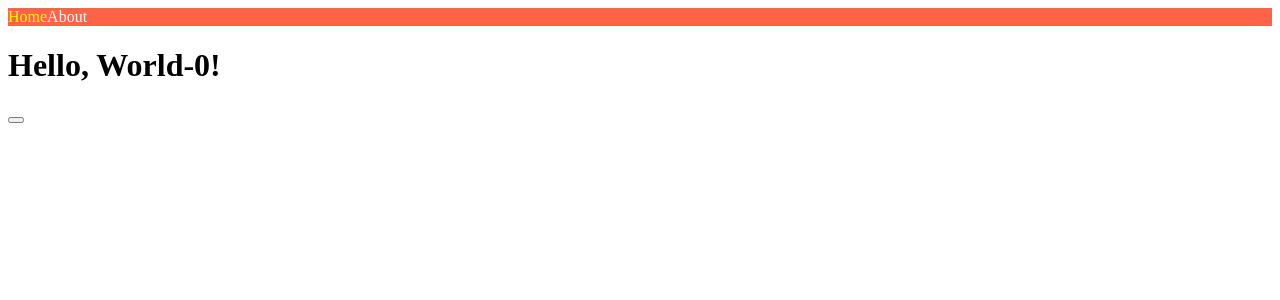
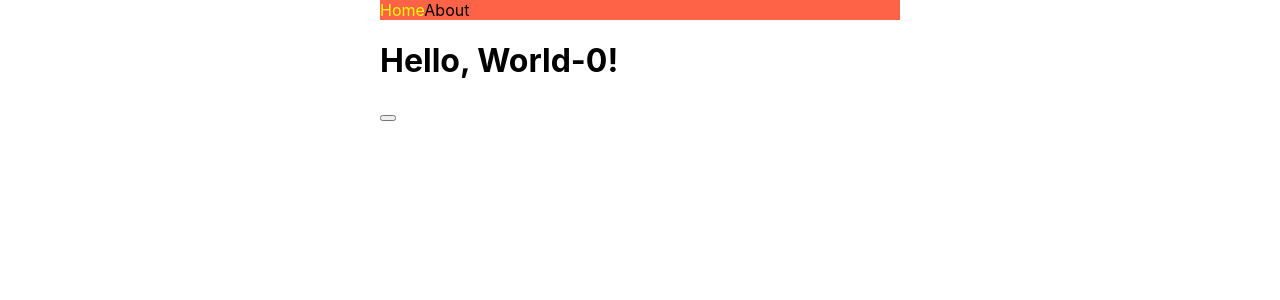
Before and after one commit to unsu0707/nextjs-app, a Next.js app: page / in a window 1280 px wide. Shown: the top 300 px of the page. Built offline with nearby package versions, Linux system fonts and the light colour scheme.

Commit message:
use Layout

```diff
--- /dev/null
+++ b/components/Layout.js
@@ -0,0 +1,10 @@
+import NavBar from "./NavBar";
+
+export default function Layout({ children }) {
+  return (
+    <>
+      <NavBar />
+      <div>{children}</div>
+    </>
+  );
+}
--- a/pages/_app.js
+++ b/pages/_app.js
@@ -1,17 +1,10 @@
-import NavBar from "../components/NavBar";
+import Layout from "../components/Layout";
+import "../styles/globals.css";
 
 export default function App({ Component, pageProps }) {
   return (
-    <>
-      <NavBar />
+    <Layout>
       <Component {...pageProps} />
-      <style jsx global>
-        {`
-          a {
-            color: white;
-          }
-        `}
-      </style>
-    </>
+    </Layout>
   );
 }
```
